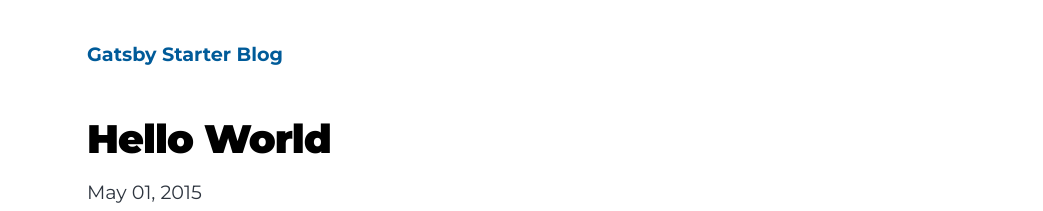
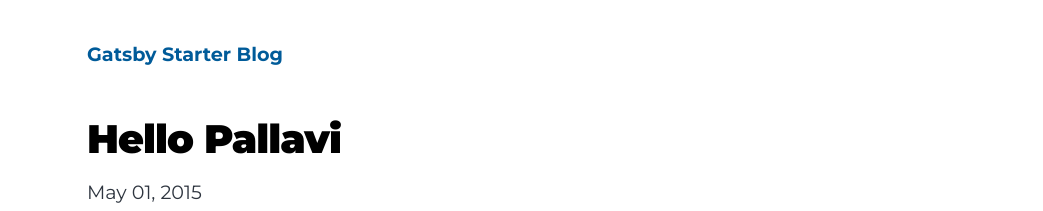
Before and after one commit to PallaviTyagi534/MyBlog, a Gatsby site: page /hello-world/ in a window 1280 px wide. Shown: the top 211 px of the page, without its empty margins (237-1280 px from the left). Built offline with nearby package versions, Linux system fonts and the light colour scheme; Gatsby itself is replaced by a stand-in of ours; some packages are replaced by stand-ins of ours.

Commit message:
Update index.md

```diff
--- a/content/blog/hello-world/index.md
+++ b/content/blog/hello-world/index.md
@@ -1,5 +1,5 @@
 ---
-title: Hello World
+title: Hello Pallavi
 date: "2015-05-01T22:12:03.284Z"
 description: "Hello Pallavi"
 ---
```
